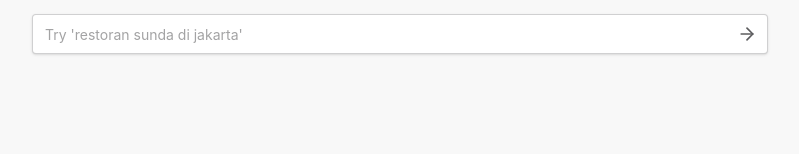
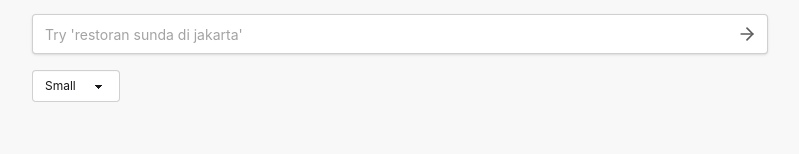
Before and after one commit to estradax/mapsleads, a React (Vite) app: page / in a window 1280 px wide. Shown: the part 146-300 px from the top of the page, without its empty margins (240-1039 px from the left). Built offline with nearby package versions, Linux system fonts and the light colour scheme.

Commit message:
add maxScroll

```diff
--- a/src/main/engine/maps-engine.ts
+++ b/src/main/engine/maps-engine.ts
@@ -19,8 +19,12 @@ export type MapSearchResult = {
   url?: string | undefined
 }
 
+export type SearchOptions = {
+  maxScrolls?: number
+}
+
 export type MapsEngine = {
   init(): Promise<void>
   close(): Promise<void>
-  search(query: string): Promise<MapSearchResult[]>
+  search(query: string, options?: SearchOptions): Promise<MapSearchResult[]>
 }
--- a/src/main/engine/puppeteer-maps-engine.ts
+++ b/src/main/engine/puppeteer-maps-engine.ts
@@ -1,7 +1,8 @@
 import { Browser, Page } from 'puppeteer'
 import puppeteer from 'puppeteer-extra'
 import StealthPlugin from 'puppeteer-extra-plugin-stealth'
-import type { MapSearchResult, MapsEngine } from './maps-engine.js'
+import type { MapSearchResult, MapsEngine, SearchOptions } from './maps-engine.js'
+
 
 export class PuppeteerMapsEngine implements MapsEngine {
   private browser?: Browser
@@ -47,7 +48,7 @@ export class PuppeteerMapsEngine implements MapsEngine {
     }
   }
 
-  async search(query: string): Promise<MapSearchResult[]> {
+  async search(query: string, options?: SearchOptions): Promise<MapSearchResult[]> {
     const page = this.getPage()
     const encodedQuery = encodeURIComponent(query).replace(/%20/g, '+')
     const url = `https://www.google.com/maps/search/${encodedQuery}?hl=en`
@@ -56,7 +57,7 @@ export class PuppeteerMapsEngine implements MapsEngine {
     await this.wait(2000, 3000)
 
     let scrollCount = 0
-    const maxScrolls = 5
+    const maxScrolls = options?.maxScrolls ?? 5
     let lastHeight = await page.evaluate(() => {
       const feed = document.querySelector('div[role="feed"]')
       return feed ? feed.scrollHeight : 0
--- a/src/main/maps-engine.ts
+++ b/src/main/maps-engine.ts
@@ -12,7 +12,7 @@ export function registerMapsEngineHandler(): void {
     return await mapsEngine.close()
   })
 
-  ipcMain.handle('maps-engine:search', async (_, query: string) => {
-    return await mapsEngine.search(query)
+  ipcMain.handle('maps-engine:search', async (_, query: string, options?: any) => {
+    return await mapsEngine.search(query, options)
   })
 }
--- a/src/preload/index.d.ts
+++ b/src/preload/index.d.ts
@@ -1,5 +1,5 @@
 import { ElectronAPI } from '@electron-toolkit/preload'
-import { MapSearchResult } from '@main/engine/maps-engine'
+import { MapSearchResult, SearchOptions } from '@main/engine/maps-engine'
 import {
   Search,
   CreateSearchInput,
@@ -11,7 +11,7 @@ import {
 type MapsEngineAPI = {
   init: () => Promise<void>
   close: () => Promise<void>
-  search: (query: string) => Promise<MapSearchResult[]>
+  search: (query: string, options?: SearchOptions) => Promise<MapSearchResult[]>
 }
 
 type SearchAPI = {
--- a/src/preload/index.ts
+++ b/src/preload/index.ts
@@ -12,7 +12,7 @@ const api = {
   mapsEngine: {
     init: () => ipcRenderer.invoke('maps-engine:init'),
     close: () => ipcRenderer.invoke('maps-engine:close'),
-    search: (query: string) => ipcRenderer.invoke('maps-engine:search', query)
+    search: (query: string, options?: any) => ipcRenderer.invoke('maps-engine:search', query, options)
   },
   search: {
     getAll: () => ipcRenderer.invoke('search:get-all'),
--- a/src/renderer/src/routes/search.tsx
+++ b/src/renderer/src/routes/search.tsx
@@ -6,6 +6,7 @@ import { SearchCard } from '@renderer/components/search-card'
 
 export function Search(): React.JSX.Element {
   const [inputValue, setInputValue] = useState('')
+  const [maxScroll, setMaxScroll] = useState(5)
   const searchesQuery = useQuery({
     queryKey: ['searches'],
     queryFn: () => window.api.search.getAll()
@@ -15,7 +16,7 @@ export function Search(): React.JSX.Element {
     mutationFn: async (query: string) => {
       await window.api.mapsEngine.init()
       try {
-        const results = await window.api.mapsEngine.search(query)
+        const results = await window.api.mapsEngine.search(query, { maxScroll })
         const search = await window.api.search.create({ title: query, query })
         await window.api.searchResult.createBulk(
           results.map((result) => ({
@@ -58,6 +59,26 @@ export function Search(): React.JSX.Element {
           onChange={setInputValue}
           onSearch={() => searchMutation.mutate(inputValue)}
         />
+        <div className="flex items-center gap-3 mt-4">
+          <div className="form-control w-fit">
+            <select
+              className="select select-sm select-bordered focus:outline-none"
+              value={maxScroll}
+              onChange={(e) => setMaxScroll(Number(e.target.value))}
+            >
+              <option value={5}>Small</option>
+              <option value={10}>Medium</option>
+              <option value={15}>Deep</option>
+            </select>
+          </div>
+          {maxScroll > 5 && (
+            <span className="text-xs text-base-content/60 italic animate-pulse">
+              {maxScroll === 10
+                ? 'Searching deeper takes a bit more time...'
+                : 'A thorough search will take some extra time to find more leads.'}
+            </span>
+          )}
+        </div>
       </div>
 
       {searchesQuery.data && searchesQuery.data.length > 0 && (
```
